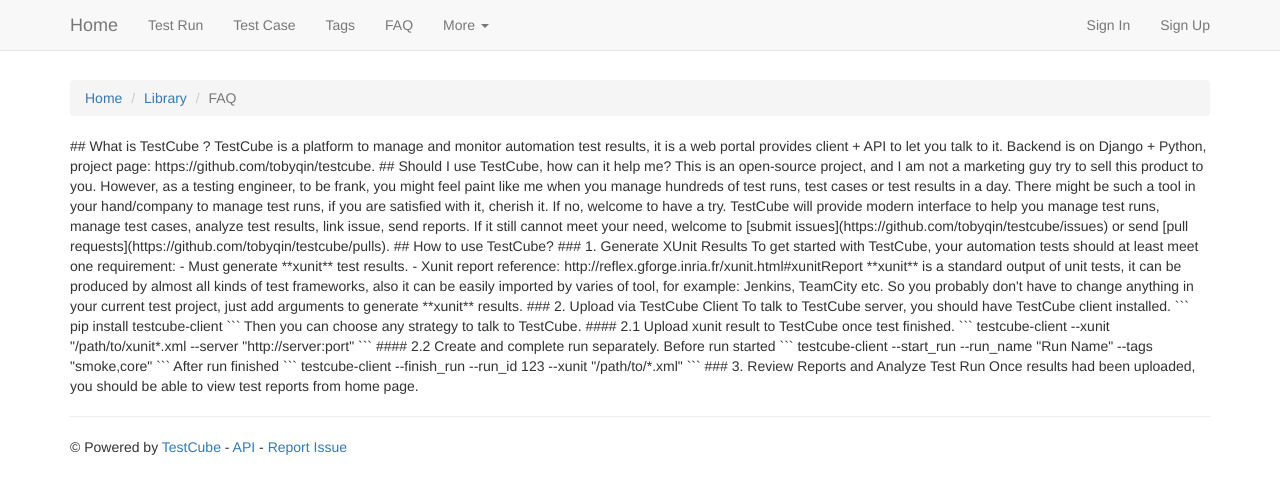
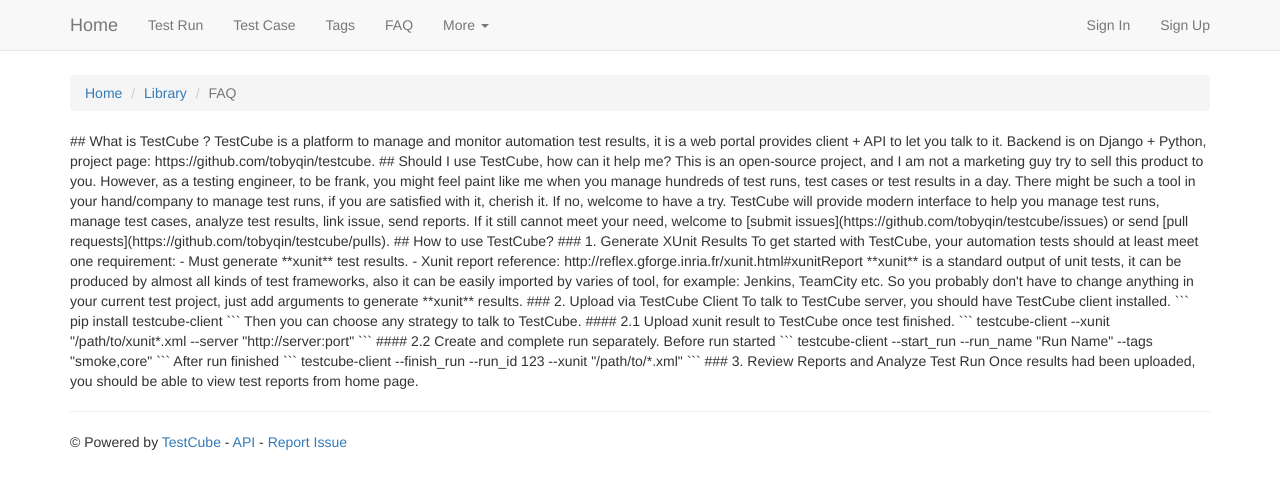
Before and after one commit to tobyqin/testcube, a Django app: page /docs/faq in a window 1280 px wide. Shown: the top 494 px of the page. Run offline with Django 3.2, Linux system fonts and the light colour scheme; parts of the project's set-up code (start-up, migrations or seed data) failed here and were passed over; some libraries are stand-ins or nearby versions.

Commit message:
style update.

```diff
--- a/testcube/static/style.css
+++ b/testcube/static/style.css
@@ -1,11 +1,12 @@
 body {
-  padding-top: 50px;
-  padding-bottom: 20px;
+  padding-top: 75px;
+  padding-bottom: 30px;
 }
 
 .jumbotron {
   background-image: url("images/cube-light.jpg");
   background-size: cover;
+  margin-top: -25px;
 }
 
 .display-table {
--- a/testcube/templates/document.html
+++ b/testcube/templates/document.html
@@ -2,7 +2,7 @@
 {% block title %}{{ name | upper }} | TestCube{% endblock %}
 
 {% block body %}
-    <div class="container" style="margin-top: 30px">
+    <div class="container">
 
         <ul class="breadcrumb">
             <li><a href="/">Home</a></li>
--- a/testcube/templates/signin.html
+++ b/testcube/templates/signin.html
@@ -6,7 +6,7 @@
 {% load bootstrap %}
 
 {% block body %}
-    <div class="container" style="margin-top: 30px">
+    <div class="container">
         <div class="row">
             <div class="col-md-6 col-md-offset-3">
                 <form role="form" method="post">
--- a/testcube/templates/signup.html
+++ b/testcube/templates/signup.html
@@ -6,7 +6,7 @@
 {% load bootstrap %}
 
 {% block body %}
-    <div class="container" style="margin-top: 30px">
+    <div class="container">
         <div class="row">
             <div class="col-md-6 col-md-offset-3">
                 <form role="form" method="post">
```
